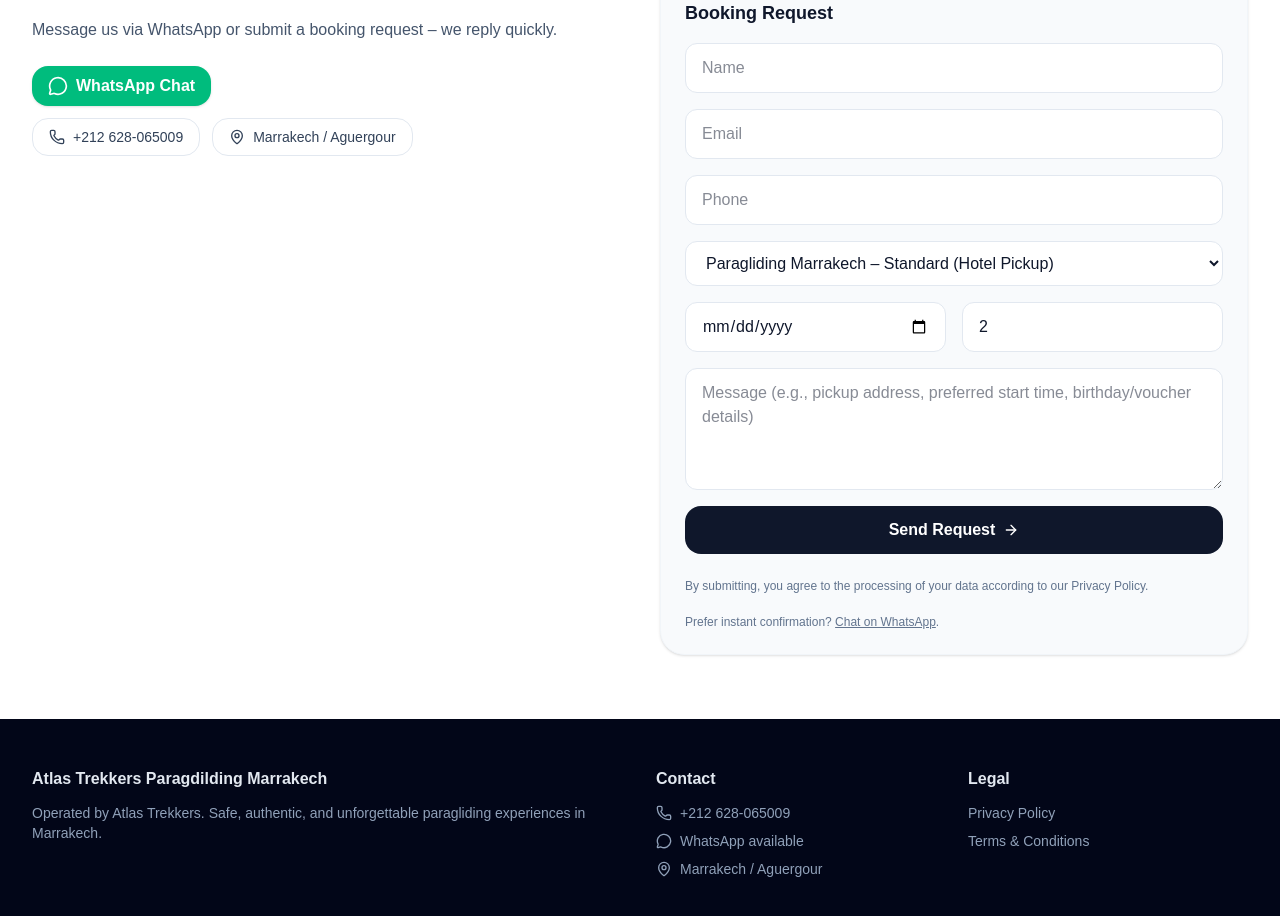
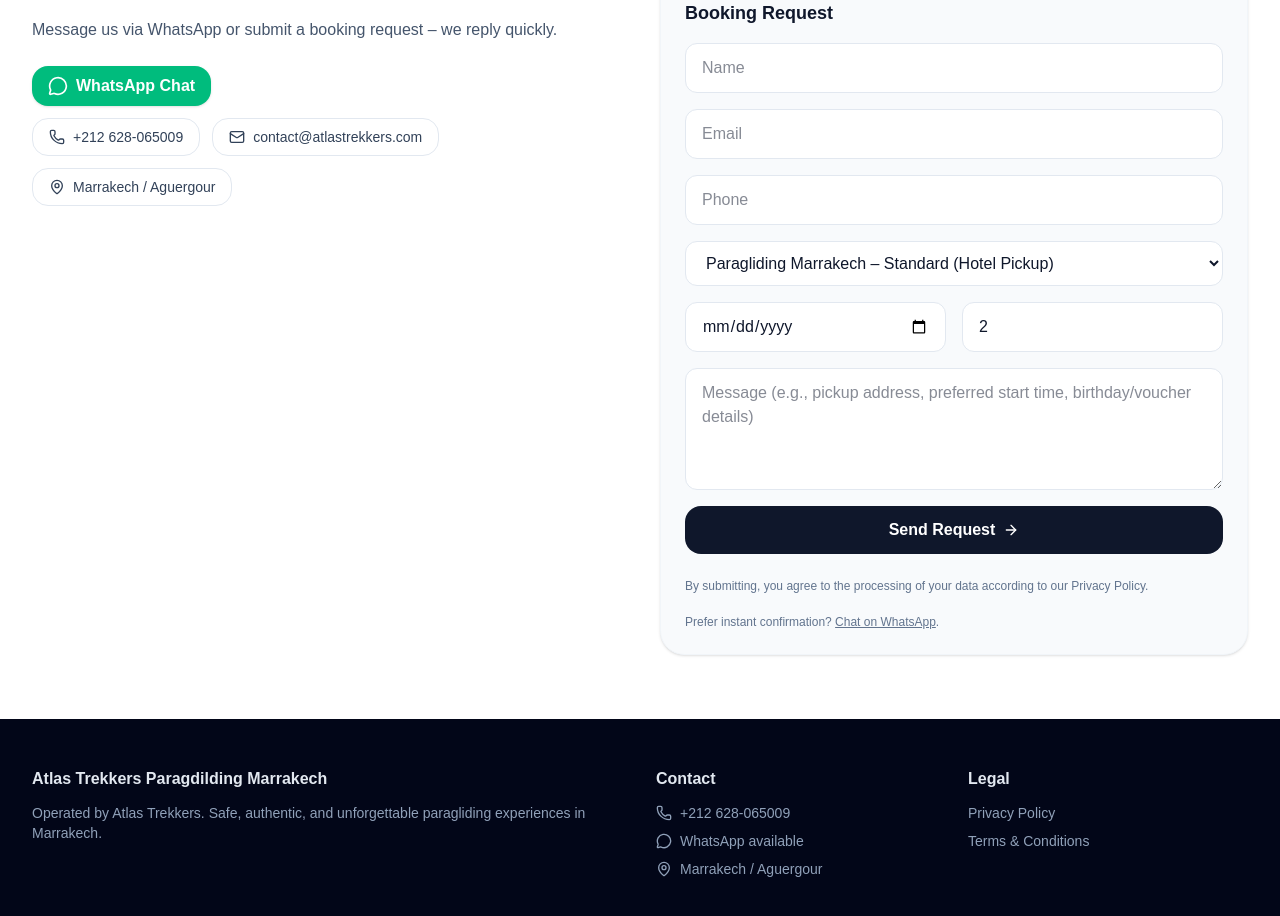
Before and after one commit to Lachil/Paragliding-Marrakech, a Next.js app: page / in a window 1280 px wide. Shown: the part 7147-8063 px from the top of the page. Built offline with nearby package versions, Linux system fonts and the light colour scheme.

Commit message:
add E-mail

```diff
--- a/app/components/ParaglidingLanding.tsx
+++ b/app/components/ParaglidingLanding.tsx
@@ -7,6 +7,7 @@
   BadgeCheck,
   Camera,
   Gift,
+  Mail,
   MapPin,
   MessageCircle,
   Phone,
@@ -1044,6 +1045,9 @@
                     <Phone className="h-4 w-4" /> {PHONE}
                   </div>
                   <div className="inline-flex items-center gap-2 rounded-2xl border border-slate-200 px-4 py-2 text-sm text-slate-700">
+                    <Mail className="h-4 w-4" /> {EMAIL}
+                  </div>
+                  <div className="inline-flex items-center gap-2 rounded-2xl border border-slate-200 px-4 py-2 text-sm text-slate-700">
                     <MapPin className="h-4 w-4" /> Marrakech / Aguergour
                   </div>
                 </div>
```
